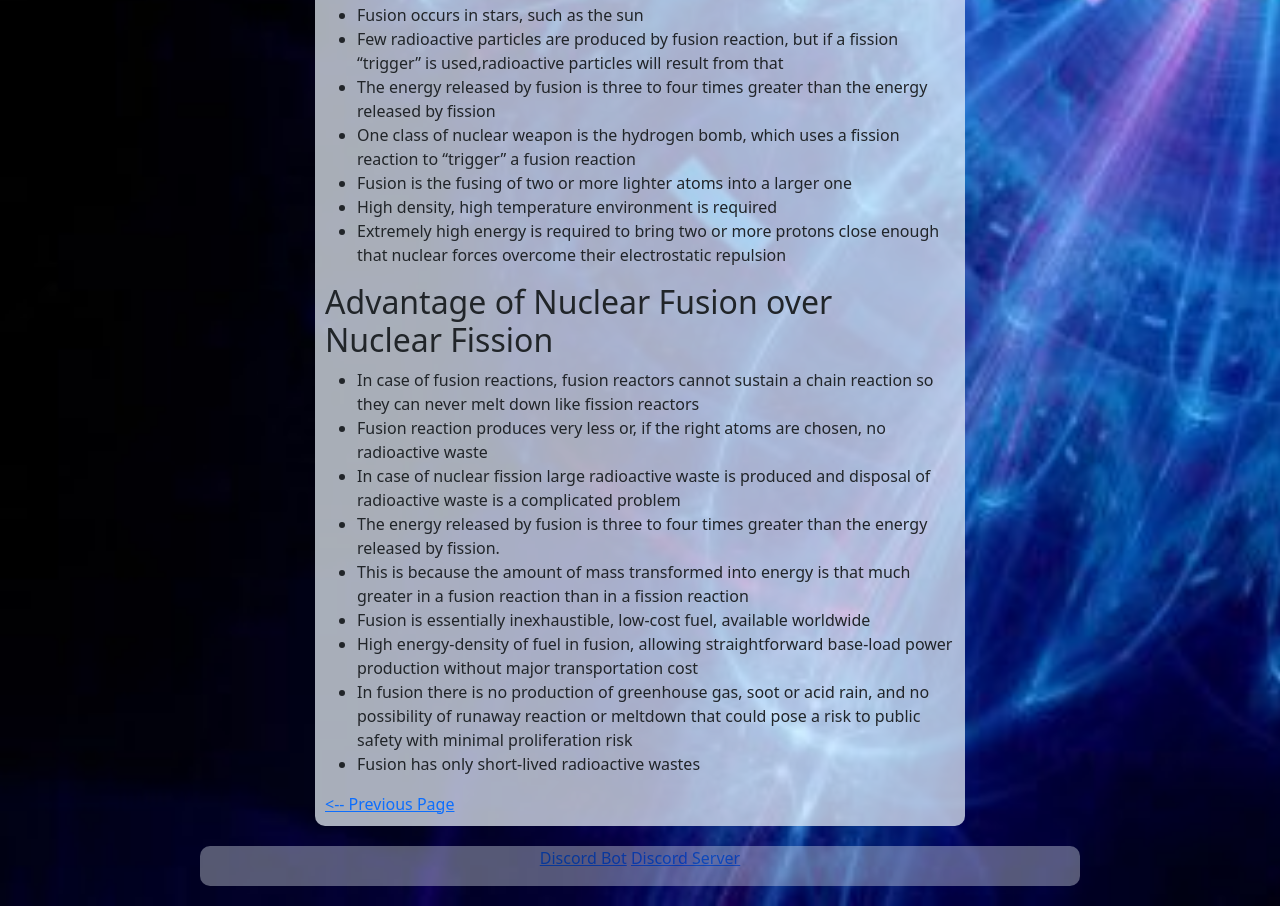
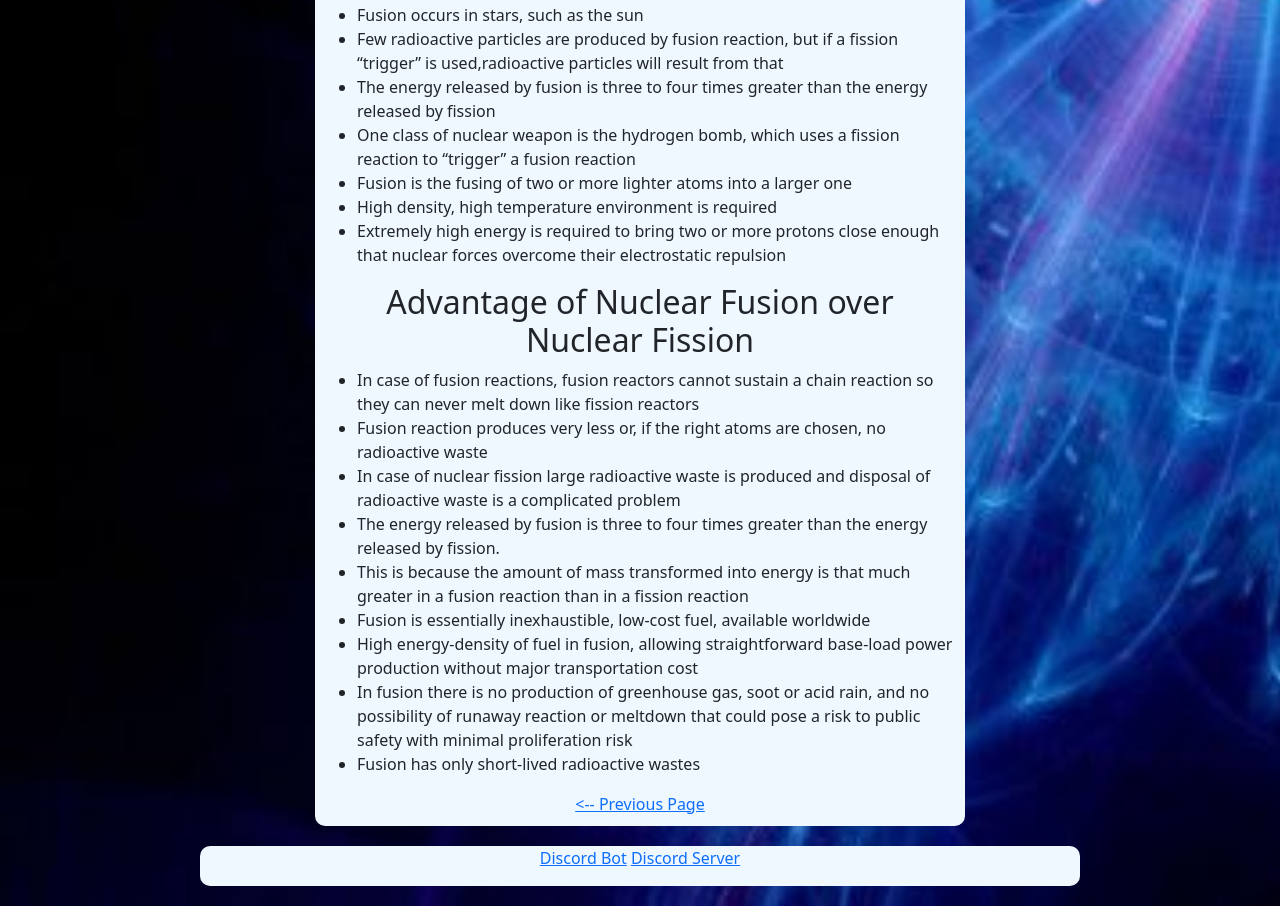
Before and after one commit to ExplosiveCat135/codefest-2022, a plain HTML site: page page3.html in a window 1280 px wide. Shown: the part 1092-1998 px from the top of the page. Drawn offline with nearby package versions, Linux system fonts and the light colour scheme.

Commit message:
fixed text alignment

```diff
--- a/page2.css
+++ b/page2.css
@@ -35,3 +35,7 @@ footer {
     margin-left: 200px;
     margin-right: 200px;
 }
+
+ul {
+  text-align: left;
+}
--- a/page3.css
+++ b/page3.css
@@ -16,8 +16,8 @@ header {
 }
 
 main {
-    background-color: rgba(240, 248, 255,.7);
-    text-align: left;
+    background-color: aliceblue;
+    text-align: center;
     border-radius: 10px;
     width: 650px;
     margin: 0 auto;
@@ -26,7 +26,7 @@ main {
 }
 
 footer {
-    background-color: rgba(240, 248, 255,.7);
+    background-color: aliceblue;
     width: auto;
     height: 40px;
     border-radius: 10px;
@@ -34,5 +34,8 @@ footer {
     margin: 20px;
     margin-left: 200px;
     margin-right: 200px;
-    opacity: 0.5;
 }
+
+ul {
+  text-align: left;
+}
```
